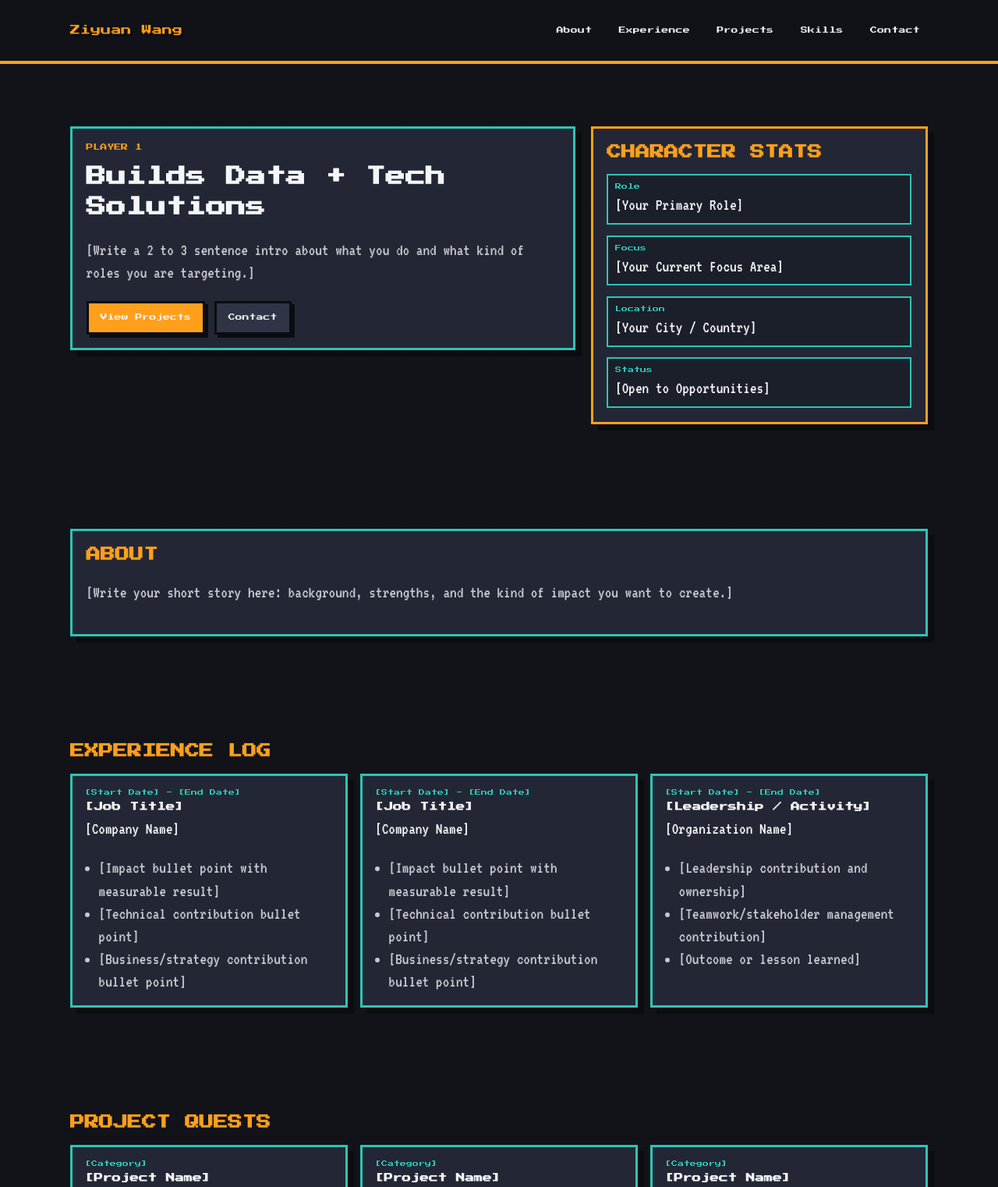
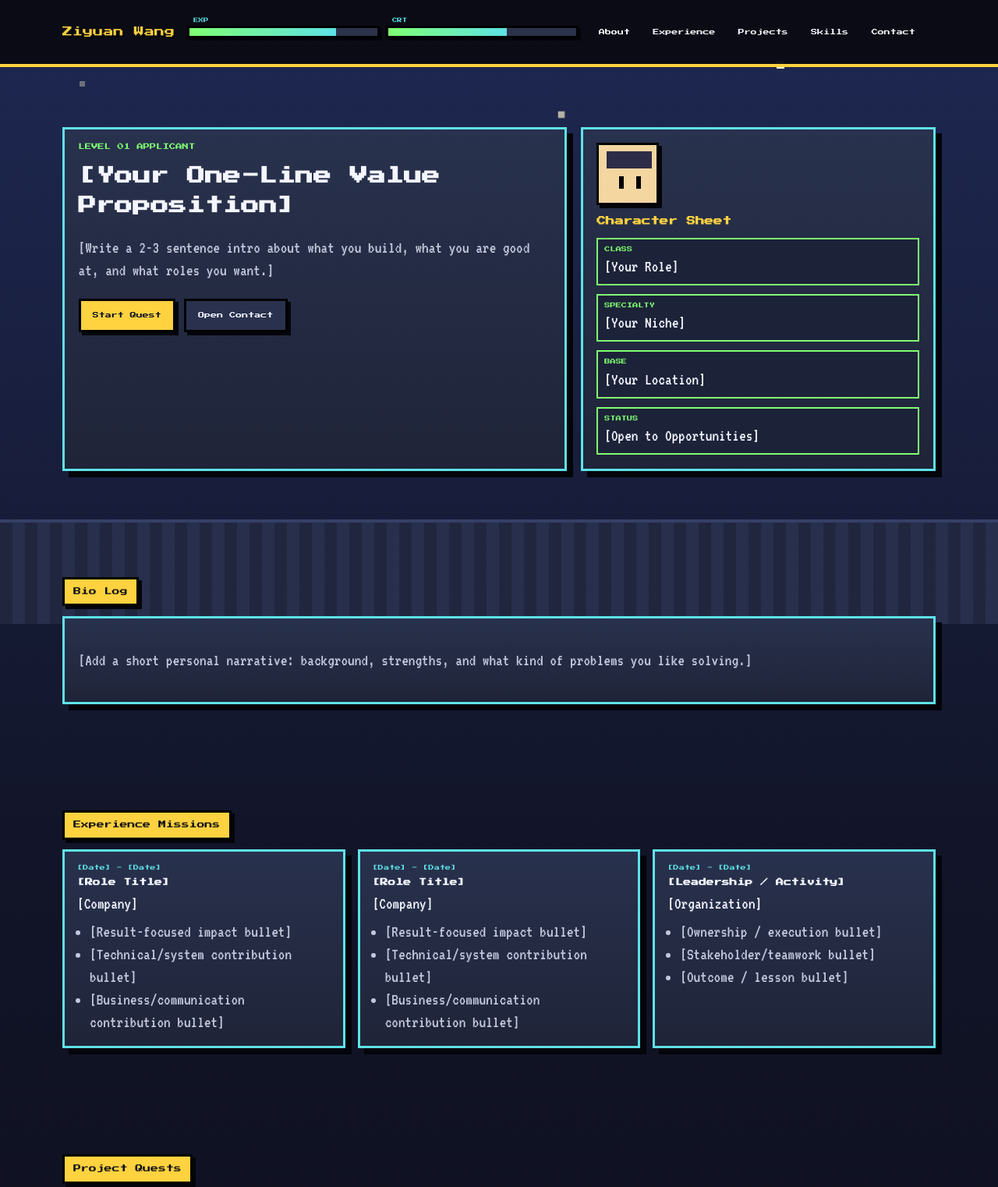
Before and after one commit to ziiiyuann/ziyuan_website, a plain HTML site: page index.html in a window 1280 px wide. Shown: the top 1522 px of the page at 78% size. Drawn offline with Linux system fonts and the light colour scheme.

Commit message:
Overhaul design to bold 8-bit game style with HUD and pixel effects

```diff
--- a/index.html
+++ b/index.html
@@ -10,11 +10,22 @@
   <link rel="stylesheet" href="styles.css" />
 </head>
 <body>
-  <div class="pixel-noise" aria-hidden="true"></div>
+  <div class="stars" aria-hidden="true">
+    <span class="star s1"></span>
+    <span class="star s2"></span>
+    <span class="star s3"></span>
+    <span class="star s4"></span>
+    <span class="star s5"></span>
+    <span class="star s6"></span>
+  </div>
 
   <header class="site-header">
     <div class="container nav-wrap">
       <a class="brand" href="#home">Ziyuan Wang</a>
+      <div class="hud-bars" aria-hidden="true">
+        <div class="bar"><span>EXP</span><i style="width:78%"></i></div>
+        <div class="bar"><span>CRT</span><i style="width:63%"></i></div>
+      </div>
       <button class="menu-btn" id="menuBtn" aria-label="Toggle navigation" aria-expanded="false">Menu</button>
       <nav class="nav" id="nav">
         <a href="#about">About</a>
@@ -29,23 +40,24 @@
   <main id="home">
     <section class="hero section">
       <div class="container hero-grid">
-        <div class="panel reveal">
-          <p class="eyebrow">PLAYER 1</p>
-          <h1>Builds Data + Tech Solutions</h1>
-          <p class="lead">[Write a 2 to 3 sentence intro about what you do and what kind of roles you are targeting.]</p>
+        <div class="hero-main panel reveal">
+          <p class="eyebrow">LEVEL 01 APPLICANT</p>
+          <h1>[Your One-Line Value Proposition]</h1>
+          <p class="lead">[Write a 2-3 sentence intro about what you build, what you are good at, and what roles you want.]</p>
           <div class="hero-actions">
-            <a class="btn btn-primary" href="#projects">View Projects</a>
-            <a class="btn btn-secondary" href="#contact">Contact</a>
+            <a class="btn btn-primary" href="#projects">Start Quest</a>
+            <a class="btn btn-secondary" href="#contact">Open Contact</a>
           </div>
         </div>
 
-        <aside class="panel stats reveal">
-          <h2>Character Stats</h2>
+        <aside class="hero-side panel reveal">
+          <div class="pixel-avatar" aria-hidden="true"></div>
+          <h2>Character Sheet</h2>
           <ul class="stat-list">
-            <li><span>Role</span><strong>[Your Primary Role]</strong></li>
-            <li><span>Focus</span><strong>[Your Current Focus Area]</strong></li>
-            <li><span>Location</span><strong>[Your City / Country]</strong></li>
-            <li><span>Status</span><strong>[Open to Opportunities]</strong></li>
+            <li><span>CLASS</span><strong>[Your Role]</strong></li>
+            <li><span>SPECIALTY</span><strong>[Your Niche]</strong></li>
+            <li><span>BASE</span><strong>[Your Location]</strong></li>
+            <li><span>STATUS</span><strong>[Open to Opportunities]</strong></li>
           </ul>
         </aside>
       </div>
@@ -53,45 +65,45 @@
 
     <section id="about" class="section">
       <div class="container">
+        <div class="title-chip">Bio Log</div>
         <div class="panel reveal">
-          <h2>About</h2>
-          <p>[Write your short story here: background, strengths, and the kind of impact you want to create.]</p>
+          <p>[Add a short personal narrative: background, strengths, and what kind of problems you like solving.]</p>
         </div>
       </div>
     </section>
 
     <section id="experience" class="section">
       <div class="container">
-        <h2>Experience Log</h2>
+        <div class="title-chip">Experience Missions</div>
         <div class="card-grid">
           <article class="pixel-card reveal">
-            <p class="card-meta">[Start Date] - [End Date]</p>
-            <h3>[Job Title]</h3>
-            <p class="card-sub">[Company Name]</p>
+            <p class="card-meta">[Date] - [Date]</p>
+            <h3>[Role Title]</h3>
+            <p class="card-sub">[Company]</p>
             <ul>
-              <li>[Impact bullet point with measurable result]</li>
-              <li>[Technical contribution bullet point]</li>
-              <li>[Business/strategy contribution bullet point]</li>
+              <li>[Result-focused impact bullet]</li>
+              <li>[Technical/system contribution bullet]</li>
+              <li>[Business/communication contribution bullet]</li>
             </ul>
           </article>
           <article class="pixel-card reveal">
-            <p class="card-meta">[Start Date] - [End Date]</p>
-            <h3>[Job Title]</h3>
-            <p class="card-sub">[Company Name]</p>
+            <p class="card-meta">[Date] - [Date]</p>
+            <h3>[Role Title]</h3>
+            <p class="card-sub">[Company]</p>
             <ul>
-              <li>[Impact bullet point with measurable result]</li>
-              <li>[Technical contribution bullet point]</li>
-              <li>[Business/strategy contribution bullet point]</li>
+              <li>[Result-focused impact bullet]</li>
+              <li>[Technical/system contribution bullet]</li>
+              <li>[Business/communication contribution bullet]</li>
             </ul>
           </article>
           <article class="pixel-card reveal">
-            <p class="card-meta">[Start Date] - [End Date]</p>
+            <p class="card-meta">[Date] - [Date]</p>
             <h3>[Leadership / Activity]</h3>
-            <p class="card-sub">[Organization Name]</p>
+            <p class="card-sub">[Organization]</p>
             <ul>
-              <li>[Leadership contribution and ownership]</li>
-              <li>[Teamwork/stakeholder management contribution]</li>
-              <li>[Outcome or lesson learned]</li>
+              <li>[Ownership / execution bullet]</li>
+              <li>[Stakeholder/teamwork bullet]</li>
+              <li>[Outcome / lesson bullet]</li>
             </ul>
           </article>
         </div>
@@ -100,25 +112,25 @@
 
     <section id="projects" class="section">
       <div class="container">
-        <h2>Project Quests</h2>
+        <div class="title-chip">Project Quests</div>
         <div class="card-grid">
           <article class="pixel-card reveal">
             <p class="card-meta">[Category]</p>
             <h3>[Project Name]</h3>
-            <p>[Describe the problem, what you built, and the outcome in 2 to 3 sentences.]</p>
-            <a class="card-link" href="#">[GitHub / Demo Link]</a>
+            <p>[Describe the problem, your approach, and the impact in 2-3 sentences.]</p>
+            <a class="card-link" href="#">[GitHub / Demo]</a>
           </article>
           <article class="pixel-card reveal">
             <p class="card-meta">[Category]</p>
             <h3>[Project Name]</h3>
-            <p>[Describe the problem, what you built, and the outcome in 2 to 3 sentences.]</p>
-            <a class="card-link" href="#">[GitHub / Demo Link]</a>
+            <p>[Describe the problem, your approach, and the impact in 2-3 sentences.]</p>
+            <a class="card-link" href="#">[GitHub / Demo]</a>
           </article>
           <article class="pixel-card reveal">
             <p class="card-meta">[Category]</p>
             <h3>[Project Name]</h3>
-            <p>[Describe the problem, what you built, and the outcome in 2 to 3 sentences.]</p>
-            <a class="card-link" href="#">[GitHub / Demo Link]</a>
+            <p>[Describe the problem, your approach, and the impact in 2-3 sentences.]</p>
+            <a class="card-link" href="#">[GitHub / Demo]</a>
           </article>
         </div>
       </div>
@@ -126,32 +138,23 @@
 
     <section id="skills" class="section">
       <div class="container">
-        <h2>Skill Inventory</h2>
+        <div class="title-chip">Skill Inventory</div>
         <ul class="skill-list reveal">
-          <li>[Skill 1]</li>
-          <li>[Skill 2]</li>
-          <li>[Skill 3]</li>
-          <li>[Skill 4]</li>
-          <li>[Skill 5]</li>
-          <li>[Skill 6]</li>
-          <li>[Skill 7]</li>
-          <li>[Skill 8]</li>
-          <li>[Skill 9]</li>
-          <li>[Skill 10]</li>
-          <li>[Skill 11]</li>
-          <li>[Skill 12]</li>
+          <li>[Skill 1]</li><li>[Skill 2]</li><li>[Skill 3]</li><li>[Skill 4]</li>
+          <li>[Skill 5]</li><li>[Skill 6]</li><li>[Skill 7]</li><li>[Skill 8]</li>
+          <li>[Skill 9]</li><li>[Skill 10]</li><li>[Skill 11]</li><li>[Skill 12]</li>
         </ul>
       </div>
     </section>
 
     <section id="contact" class="section">
       <div class="container">
+        <div class="title-chip">Final Boss: Contact</div>
         <div class="panel reveal">
-          <h2>Contact Portal</h2>
-          <p>[Add your preferred contact line here.]</p>
+          <p>[Add your contact sentence here.]</p>
           <div class="hero-actions">
             <a class="btn btn-primary" href="#">[LinkedIn URL]</a>
-            <a class="btn btn-secondary" href="#">[Email Address]</a>
+            <a class="btn btn-secondary" href="#">[Email]</a>
             <a class="btn btn-secondary" href="#">[GitHub URL]</a>
           </div>
         </div>
--- a/styles.css
+++ b/styles.css
@@ -1,14 +1,15 @@
 :root {
-  --bg: #111318;
-  --bg-grid: #1a1d25;
-  --panel: #232735;
-  --panel-alt: #2f3446;
-  --text: #f5f6f8;
-  --muted: #c6c9d1;
-  --accent: #ff9f1c;
-  --accent-2: #2ec4b6;
-  --danger: #e71d36;
-  --pixel-shadow: #0b0c10;
+  --bg-night: #0a0b12;
+  --bg-deep: #121529;
+  --panel: #1f2438;
+  --panel-alt: #2a314e;
+  --text: #f4f6ff;
+  --muted: #c3c8dd;
+  --lime: #80ff72;
+  --cyan: #5de2e7;
+  --gold: #ffd23f;
+  --pink: #ff5d8f;
+  --shadow: #04050b;
 }
 
 * {
@@ -22,78 +23,155 @@ html {
 body {
   margin: 0;
   color: var(--text);
-  background: var(--bg);
   font-family: "VT323", monospace;
   font-size: 1.35rem;
   line-height: 1.35;
+  background:
+    linear-gradient(180deg, #1e2852 0%, var(--bg-deep) 42%, var(--bg-night) 100%);
+  position: relative;
+  overflow-x: hidden;
 }
 
-.pixel-noise {
+body::before,
+body::after {
+  content: "";
+  position: fixed;
+  left: 0;
+  width: 100%;
+  pointer-events: none;
+}
+
+body::before {
+  bottom: 0;
+  height: 130px;
+  background:
+    repeating-linear-gradient(90deg, #20263e 0 16px, #272f4d 16px 32px),
+    linear-gradient(#20263e, #20263e);
+  border-top: 4px solid #354067;
+  z-index: -2;
+}
+
+body::after {
+  top: 0;
+  height: 100%;
+  background: repeating-linear-gradient(0deg, transparent 0 3px, rgba(255, 255, 255, 0.03) 3px 4px);
+  z-index: 40;
+  opacity: 0.24;
+}
+
+.stars {
   position: fixed;
   inset: 0;
-  background-image:
-    linear-gradient(0deg, transparent 24%, rgba(255, 255, 255, 0.03) 25%, rgba(255, 255, 255, 0.03) 26%, transparent 27%, transparent 74%, rgba(255, 255, 255, 0.03) 75%, rgba(255, 255, 255, 0.03) 76%, transparent 77%),
-    linear-gradient(90deg, transparent 24%, rgba(255, 255, 255, 0.03) 25%, rgba(255, 255, 255, 0.03) 26%, transparent 27%, transparent 74%, rgba(255, 255, 255, 0.03) 75%, rgba(255, 255, 255, 0.03) 76%, transparent 77%);
-  background-size: 28px 28px;
   pointer-events: none;
   z-index: -1;
 }
 
+.star {
+  position: absolute;
+  width: 6px;
+  height: 6px;
+  background: #fff8cf;
+  box-shadow: 0 0 0 2px #fff8cf;
+  animation: twinkle 1.8s steps(2, end) infinite;
+}
+
+.s1 { top: 13%; left: 8%; animation-delay: 0.2s; }
+.s2 { top: 24%; left: 22%; animation-delay: 1s; }
+.s3 { top: 18%; left: 56%; animation-delay: 0.6s; }
+.s4 { top: 10%; left: 78%; animation-delay: 1.4s; }
+.s5 { top: 31%; left: 88%; animation-delay: 0.9s; }
+.s6 { top: 37%; left: 41%; animation-delay: 1.2s; }
+
+@keyframes twinkle {
+  0%, 100% { opacity: 1; transform: scale(1); }
+  50% { opacity: 0.35; transform: scale(0.7); }
+}
+
 .container {
-  width: min(1100px, 92%);
+  width: min(1120px, 92%);
   margin: 0 auto;
 }
 
 .site-header {
   position: sticky;
   top: 0;
-  z-index: 20;
-  background: rgba(17, 19, 24, 0.92);
-  border-bottom: 4px solid var(--accent);
+  z-index: 30;
+  border-bottom: 4px solid var(--gold);
+  background: rgba(10, 11, 18, 0.96);
 }
 
 .nav-wrap {
-  min-height: 78px;
-  display: flex;
+  min-height: 82px;
+  display: grid;
+  grid-template-columns: auto 1fr auto auto;
+  gap: 1rem;
   align-items: center;
-  justify-content: space-between;
-  gap: 1rem;
 }
 
 .brand,
+.title-chip,
 .nav a,
 .menu-btn,
 .btn,
 h1,
 h2,
-h3 {
+h3,
+.card-meta {
   font-family: "Press Start 2P", monospace;
 }
 
 .brand {
-  color: var(--accent);
   text-decoration: none;
+  color: var(--gold);
   font-size: 0.82rem;
-  text-shadow: 3px 3px 0 var(--pixel-shadow);
+  text-shadow: 3px 3px 0 var(--shadow);
+}
+
+.hud-bars {
+  display: flex;
+  gap: 0.5rem;
+  min-width: 220px;
+}
+
+.bar {
+  flex: 1;
+  border: 3px solid #000;
+  background: #2c324a;
+  height: 16px;
+  position: relative;
+  box-shadow: 3px 3px 0 var(--shadow);
+}
+
+.bar span {
+  position: absolute;
+  left: 5px;
+  top: -14px;
+  font-family: "Press Start 2P", monospace;
+  font-size: 0.4rem;
+  color: var(--cyan);
+}
+
+.bar i {
+  display: block;
+  height: 100%;
+  background: linear-gradient(90deg, var(--lime), var(--cyan));
 }
 
 .nav {
   display: flex;
-  gap: 0.9rem;
-  align-items: center;
+  gap: 0.55rem;
 }
 
 .nav a {
   text-decoration: none;
   color: var(--text);
-  font-size: 0.56rem;
-  letter-spacing: 0.02em;
-  padding: 0.42rem 0.5rem;
+  font-size: 0.5rem;
+  padding: 0.5rem 0.52rem;
   border: 2px solid transparent;
 }
 
 .nav a:hover {
-  border-color: var(--accent-2);
+  border-color: var(--pink);
   transform: translate(-1px, -1px);
 }
 
@@ -101,63 +179,73 @@ h3 {
   display: none;
   background: var(--panel-alt);
   color: var(--text);
-  border: 3px solid var(--accent);
-  padding: 0.55rem 0.7rem;
-  font-size: 0.56rem;
-  box-shadow: 4px 4px 0 var(--pixel-shadow);
+  border: 3px solid var(--gold);
+  box-shadow: 4px 4px 0 var(--shadow);
+  font-size: 0.52rem;
+  padding: 0.58rem 0.7rem;
 }
 
 .section {
-  padding: 4.2rem 0;
+  padding: 4.25rem 0;
 }
 
 .hero {
-  padding-top: 5rem;
+  padding-top: 4.8rem;
 }
 
 .hero-grid {
   display: grid;
-  gap: 1.2rem;
-  grid-template-columns: 1.35fr 0.9fr;
-  align-items: start;
+  gap: 1.1rem;
+  grid-template-columns: 1.35fr 0.95fr;
 }
 
 .panel,
 .pixel-card,
 .skill-list li {
-  background: var(--panel);
-  border: 3px solid var(--accent-2);
-  box-shadow: 8px 8px 0 var(--pixel-shadow);
+  background: linear-gradient(180deg, #28314d 0%, var(--panel) 100%);
+  border: 3px solid var(--cyan);
+  box-shadow: 8px 8px 0 var(--shadow);
 }
 
 .panel {
   padding: 1.1rem;
 }
 
+.title-chip {
+  display: inline-block;
+  font-size: 0.62rem;
+  margin-bottom: 0.8rem;
+  color: var(--bg-night);
+  background: var(--gold);
+  border: 3px solid #000;
+  padding: 0.56rem 0.7rem;
+  box-shadow: 4px 4px 0 var(--shadow);
+}
+
 .eyebrow {
   margin: 0 0 0.8rem;
-  color: var(--accent);
+  color: var(--lime);
   font-family: "Press Start 2P", monospace;
-  font-size: 0.56rem;
+  font-size: 0.52rem;
 }
 
 h1 {
   margin: 0;
-  font-size: clamp(1rem, 3vw, 1.6rem);
-  line-height: 1.5;
+  font-size: clamp(1rem, 2.9vw, 1.45rem);
+  line-height: 1.6;
 }
 
 h2 {
-  font-size: clamp(0.85rem, 2vw, 1.15rem);
-  margin: 0 0 1rem;
-  color: var(--accent);
-  text-transform: uppercase;
+  margin: 0.5rem 0 0.8rem;
+  font-size: 0.72rem;
+  color: var(--gold);
 }
 
 h3 {
-  margin: 0.3rem 0;
-  font-size: 0.72rem;
-  line-height: 1.45;
+  margin: 0.35rem 0;
+  font-size: 0.62rem;
+  line-height: 1.5;
+  color: var(--text);
 }
 
 .lead,
@@ -167,58 +255,86 @@ li {
 }
 
 .hero-actions {
-  margin-top: 1.25rem;
+  margin-top: 1.2rem;
   display: flex;
+  gap: 0.7rem;
   flex-wrap: wrap;
-  gap: 0.7rem;
 }
 
 .btn {
   text-decoration: none;
-  font-size: 0.56rem;
-  color: var(--text);
-  padding: 0.78rem 0.95rem;
-  border: 3px solid var(--pixel-shadow);
-  box-shadow: 4px 4px 0 var(--pixel-shadow);
+  color: #0d1020;
+  font-size: 0.5rem;
+  border: 3px solid #000;
+  box-shadow: 4px 4px 0 var(--shadow);
+  padding: 0.8rem 0.95rem;
 }
 
 .btn:hover {
   transform: translate(-2px, -2px);
-  box-shadow: 6px 6px 0 var(--pixel-shadow);
+  box-shadow: 6px 6px 0 var(--shadow);
 }
 
 .btn-primary {
-  background: var(--accent);
+  background: var(--gold);
 }
 
 .btn-secondary {
+  color: var(--text);
   background: var(--panel-alt);
 }
 
-.stats {
-  border-color: var(--accent);
+.pixel-avatar {
+  width: 80px;
+  height: 80px;
+  margin-bottom: 0.8rem;
+  background: #f4d6a1;
+  position: relative;
+  border: 3px solid #000;
+  box-shadow: 4px 4px 0 var(--shadow);
+}
+
+.pixel-avatar::before {
+  content: "";
+  position: absolute;
+  left: 10px;
+  top: 8px;
+  width: 58px;
+  height: 22px;
+  background: #2d2c48;
+}
+
+.pixel-avatar::after {
+  content: "";
+  position: absolute;
+  left: 18px;
+  top: 40px;
+  width: 44px;
+  height: 16px;
+  background:
+    linear-gradient(90deg, transparent 0 8px, #000 8px 14px, transparent 14px 30px, #000 30px 36px, transparent 36px 44px);
 }
 
 .stat-list {
   list-style: none;
+  margin: 0;
   padding: 0;
-  margin: 0;
   display: grid;
-  gap: 0.85rem;
+  gap: 0.7rem;
 }
 
 .stat-list li {
-  display: grid;
-  gap: 0.2rem;
-  background: #1b1f2a;
-  border: 2px solid var(--accent-2);
-  padding: 0.55rem;
+  border: 2px solid var(--lime);
+  background: #1c2238;
+  padding: 0.5rem;
 }
 
 .stat-list span {
+  display: block;
+  color: var(--lime);
   font-family: "Press Start 2P", monospace;
-  color: var(--accent-2);
-  font-size: 0.5rem;
+  font-size: 0.45rem;
+  margin-bottom: 0.15rem;
 }
 
 .stat-list strong {
@@ -235,42 +351,35 @@ li {
 .pixel-card {
   padding: 1rem;
   opacity: 0;
-  transform: translateY(15px);
-  transition: transform 400ms steps(4, end), opacity 400ms steps(4, end);
-}
-
-.pixel-card.is-visible,
-.skill-list.is-visible {
-  opacity: 1;
-  transform: translateY(0);
+  transform: translateY(16px);
+  transition: opacity 420ms steps(4, end), transform 420ms steps(4, end);
 }
 
 .card-meta {
   margin: 0;
-  color: var(--accent-2);
-  font-family: "Press Start 2P", monospace;
-  font-size: 0.5rem;
+  font-size: 0.45rem;
+  color: var(--cyan);
 }
 
 .card-sub {
-  margin-top: 0;
+  margin: 0;
   color: var(--text);
 }
 
 .pixel-card ul {
-  margin: 0.35rem 0 0;
-  padding-left: 1.1rem;
+  margin: 0.4rem 0 0;
+  padding-left: 1rem;
 }
 
 .card-link {
-  color: var(--accent);
+  text-decoration: none;
+  color: var(--gold);
   font-family: "Press Start 2P", monospace;
-  font-size: 0.52rem;
-  text-decoration: none;
+  font-size: 0.48rem;
 }
 
 .card-link:hover {
-  color: #ffd166;
+  color: #fff1ad;
 }
 
 .skill-list {
@@ -281,40 +390,43 @@ li {
   grid-template-columns: repeat(4, minmax(0, 1fr));
   gap: 0.8rem;
   opacity: 0;
-  transform: translateY(15px);
-  transition: transform 400ms steps(4, end), opacity 400ms steps(4, end);
+  transform: translateY(16px);
+  transition: opacity 420ms steps(4, end), transform 420ms steps(4, end);
 }
 
 .skill-list li {
-  padding: 0.75rem;
   text-align: center;
   font-family: "Press Start 2P", monospace;
-  font-size: 0.5rem;
-  line-height: 1.7;
+  font-size: 0.45rem;
+  line-height: 1.8;
+  padding: 0.72rem;
+}
+
+.reveal {
+  opacity: 0;
+  transform: translateY(16px);
+  transition: opacity 420ms steps(4, end), transform 420ms steps(4, end);
+}
+
+.reveal.is-visible,
+.pixel-card.is-visible,
+.skill-list.is-visible {
+  opacity: 1;
+  transform: translateY(0);
 }
 
 .site-footer {
-  border-top: 4px solid var(--danger);
-  padding: 1.6rem 0 2.1rem;
-  text-align: center;
+  padding: 1.7rem 0 2.2rem;
+  border-top: 4px solid var(--pink);
+  background: rgba(9, 10, 16, 0.7);
 }
 
 .site-footer p {
   margin: 0;
   color: var(--text);
+  text-align: center;
   font-family: "Press Start 2P", monospace;
-  font-size: 0.52rem;
-}
-
-.reveal {
-  opacity: 0;
-  transform: translateY(15px);
-  transition: transform 400ms steps(4, end), opacity 400ms steps(4, end);
-}
-
-.reveal.is-visible {
-  opacity: 1;
-  transform: translateY(0);
+  font-size: 0.48rem;
 }
 
 @media (max-width: 980px) {
@@ -326,39 +438,38 @@ li {
   .skill-list {
     grid-template-columns: repeat(2, minmax(0, 1fr));
   }
+
+  .hud-bars {
+    display: none;
+  }
 }
 
 @media (max-width: 860px) {
-  .site-header {
-    border-bottom-width: 3px;
-  }
-
   .menu-btn {
     display: inline-flex;
     align-items: center;
     justify-content: center;
   }
 
+  .nav-wrap {
+    grid-template-columns: auto auto;
+  }
+
   .nav {
     position: absolute;
-    top: 74px;
+    top: 82px;
     right: 4%;
+    flex-direction: column;
     background: var(--panel);
-    border: 3px solid var(--accent);
-    box-shadow: 8px 8px 0 var(--pixel-shadow);
-    padding: 0.65rem;
-    flex-direction: column;
-    align-items: stretch;
+    border: 3px solid var(--gold);
+    box-shadow: 8px 8px 0 var(--shadow);
+    padding: 0.7rem;
     min-width: 190px;
     opacity: 0;
     pointer-events: none;
     transform: scale(0.98);
     transform-origin: top right;
     transition: opacity 180ms steps(2, end), transform 180ms steps(2, end);
-  }
-
-  .nav a {
-    border-color: var(--panel-alt);
   }
 
   .nav.is-open {
@@ -374,8 +485,4 @@ li {
   .hero {
     padding-top: 3.8rem;
   }
-
-  .brand {
-    font-size: 0.68rem;
-  }
 }
```
